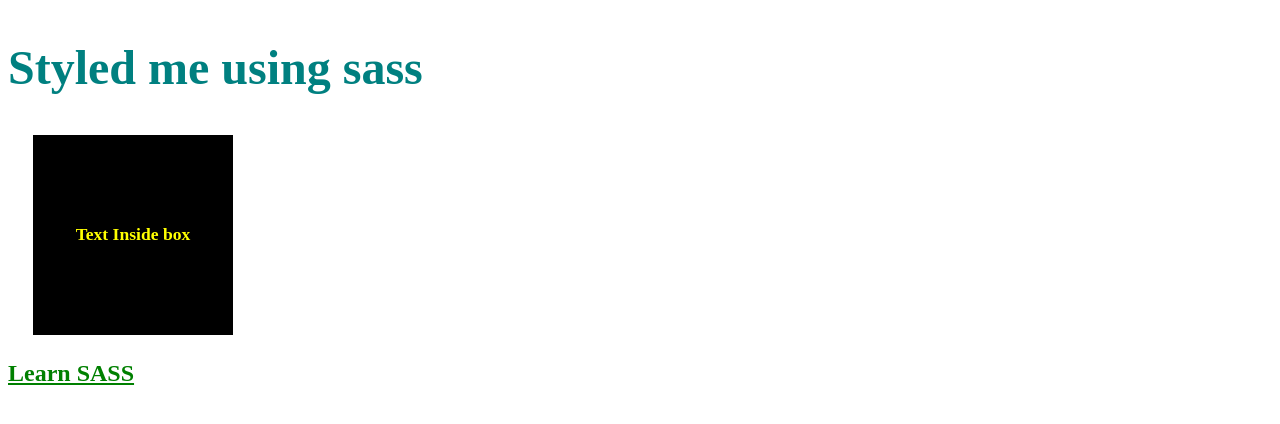
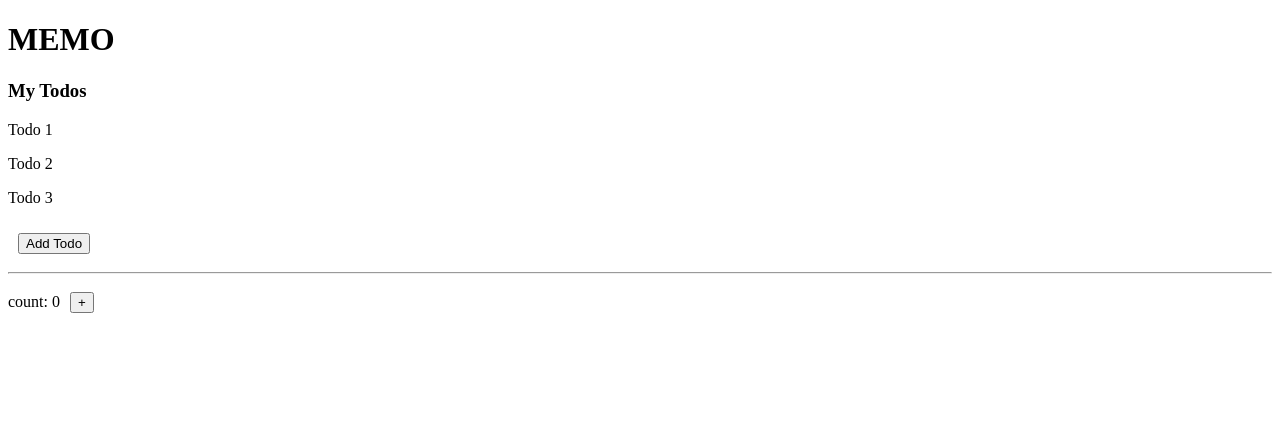
Before and after one commit to muazimmaqbool/Reactjs-with-Me, a React (Create React App) app: page / in a window 1280 px wide. Shown: the top 424 px of the page. Built offline with nearby package versions, Linux system fonts and the light colour scheme.

Commit message:
memo intrio

```diff
--- a/src/App.jsx
+++ b/src/App.jsx
@@ -81,10 +81,10 @@ function App() {
       {/* <Home/> */}
 
       {/*this component is inside SASS Styling*/}
-      <HomeSASS/>
+      {/* <HomeSASS/>  */}
 
       {/*used to explain memo */}
-      {/* <Memo/> */}
+      <Memo/>
 
       {/* <FetchAPI/> */}
       {/* <FetchAPI2/> */}
--- a/src/Components/Memo.jsx
+++ b/src/Components/Memo.jsx
@@ -1,6 +1,7 @@
 import React, { useState} from "react";
 import MemoTodo from "./MemoTodo";
 
+//Read Documentation Below:
 const Memo = () => {
   const [count, setCount] = useState(0);
   const [todos, setTodos] = useState(["Todo 1", "Todo 2","Todo 3" ]);
```
